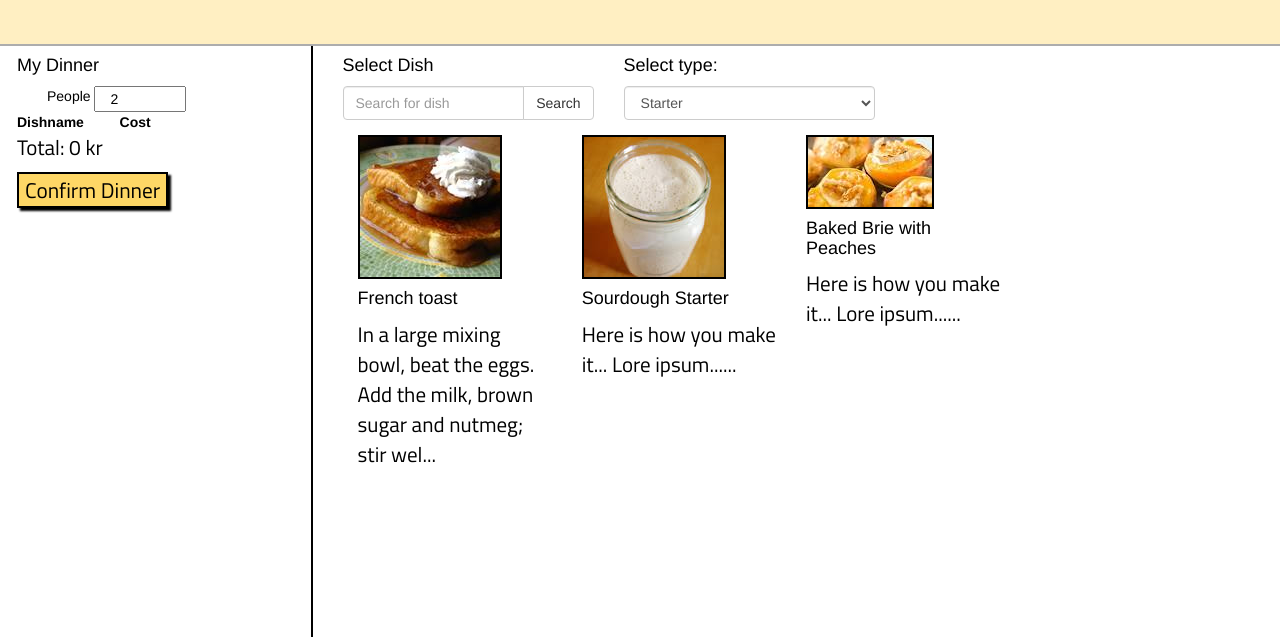
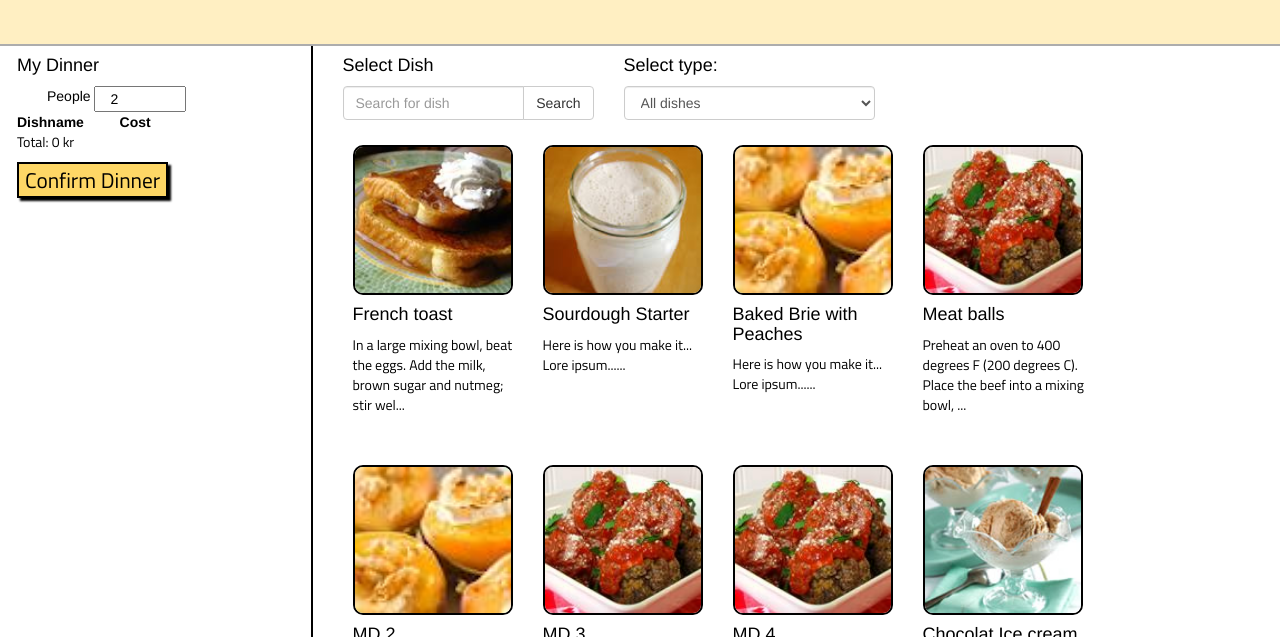
Before and after one commit to emmaklint/iprog-lab3, a plain HTML site: page index.html in a window 1280 px wide. Both pictures are taken after a click on the element "Create Dinner". Shown: the part 163-800 px from the top of the page. Drawn offline with nearby package versions, Linux system fonts and the light colour scheme.

Commit message:
Made view 3 display all dishes at start and removed some console messages

```diff
--- a/index.html
+++ b/index.html
@@ -88,13 +88,14 @@
                   <div class="form-group col-md-4">
                     <h4>Select type:</h4>
                     <select class="form-control" id="typeSelect">
+                        <option value="all dishes">All dishes</option>
                         <option value="starter">Starter</option>
                         <option value="main dish">Main</option>
                         <option value="dessert">Dessert</option>
                     </select>
                   </div>
 
-                  <div class="right-content-3 col-md-10"></div>
+                  <div class="right-content-3 col-md-12"></div>
                 </div>
 
                 <!-- DINNER VIEW 4 -->
--- a/js/app.js
+++ b/js/app.js
@@ -26,7 +26,6 @@ $(function() {
 });
 
 var masterController = function(model) {
-	console.log("go")
 	$("#welcomeScreen").show()
 	$("#left-column").hide()
 	$("#dinnerView3").hide()
--- a/js/controller/dinnerController3.js
+++ b/js/controller/dinnerController3.js
@@ -1,14 +1,28 @@
 var DinnerController3 = function(view, model) {
 
 	$("#searchButton").click(function() {
-		view.updateSearch($("#typeSelect").val(), $("#searchInput").val());
+		if ($("#typeSelect").val() === 'all dishes') {
+			view.updateSearch(void 0, $("#searchInput").val());
+			console.log('first')
+		} else {
+			view.updateSearch($("#typeSelect").val(), $("#searchInput").val());
+			console.log('second')
+		}
+
 		makeDishClickable();
 		$("#searchInput").val('');
 
 	})
 
 	$("#typeSelect").change(function() {
-		view.updateSearch($(this).val(), $("#searchInput").val());
+
+		if ($(this).val() === 'all dishes') {
+			view.updateSearch(void 0, $("#searchInput").val());
+		} else {
+			view.updateSearch($(this).val(), $("#searchInput").val());
+		}
+
+
 		makeDishClickable();
 	})
 
--- a/js/model/dinnerModel.js
+++ b/js/model/dinnerModel.js
@@ -143,7 +143,11 @@ var DinnerModel = function() {
 				found = true;
 			}
 		}
-	  	return dish.type == type && found;
+		if (typeof type === 'undefined') {
+			return dish && found;
+	  	} else {
+	  		return dish.type == type && found;
+	  	}
 	  });
 	}
 
--- a/js/view/dinnerView3.js
+++ b/js/view/dinnerView3.js
@@ -22,7 +22,8 @@ var DinnerView3 = function (container,model) {
 		this.getDishes(type, filter);
 	}
 
-	this.getDishes($("#typeSelect").val());
+	this.getDishes();
+
 
 
 }
--- a/js/view/dinnerView5.js
+++ b/js/view/dinnerView5.js
@@ -24,7 +24,6 @@ var DinnerView5 = function (container, model) {
 		$("#backButtonDiv-5").html('<button id="backButton-5" type="button" class="backButton">Go back and edit dinner</button>')
 
 
-
 		// Send every dinner-object into dinnerCost-method
 		// which gets all the relevant info about the objects.
 		for (var i in menu) {
--- a/stylesheet.css
+++ b/stylesheet.css
@@ -22,12 +22,23 @@ html, body{
 
 p {
     font-family: Titillium Web;
-    font-size: 150%;
+    font-size: 100%;
 }
 
 img {
   border-style: solid;
   border-width: 2px;
+  width: 160px;
+  height: 150px;
+  border-radius: 10px;
+  object-fit: cover;
+}
+
+.clickDish {
+  padding: 0px;
+  margin: 10px;
+  width: 170px;
+  height: 300px;
 }
 
 .container{
```
